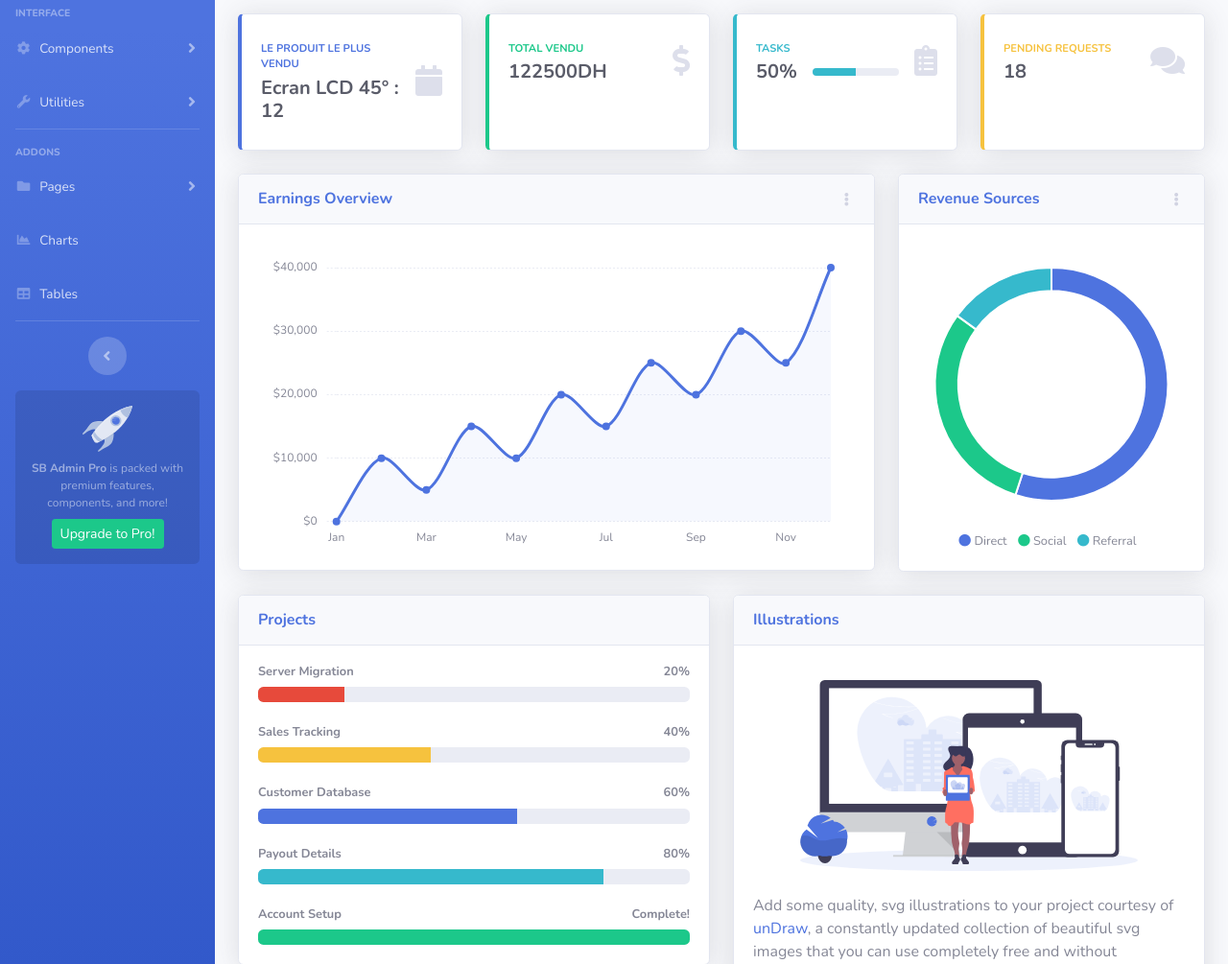
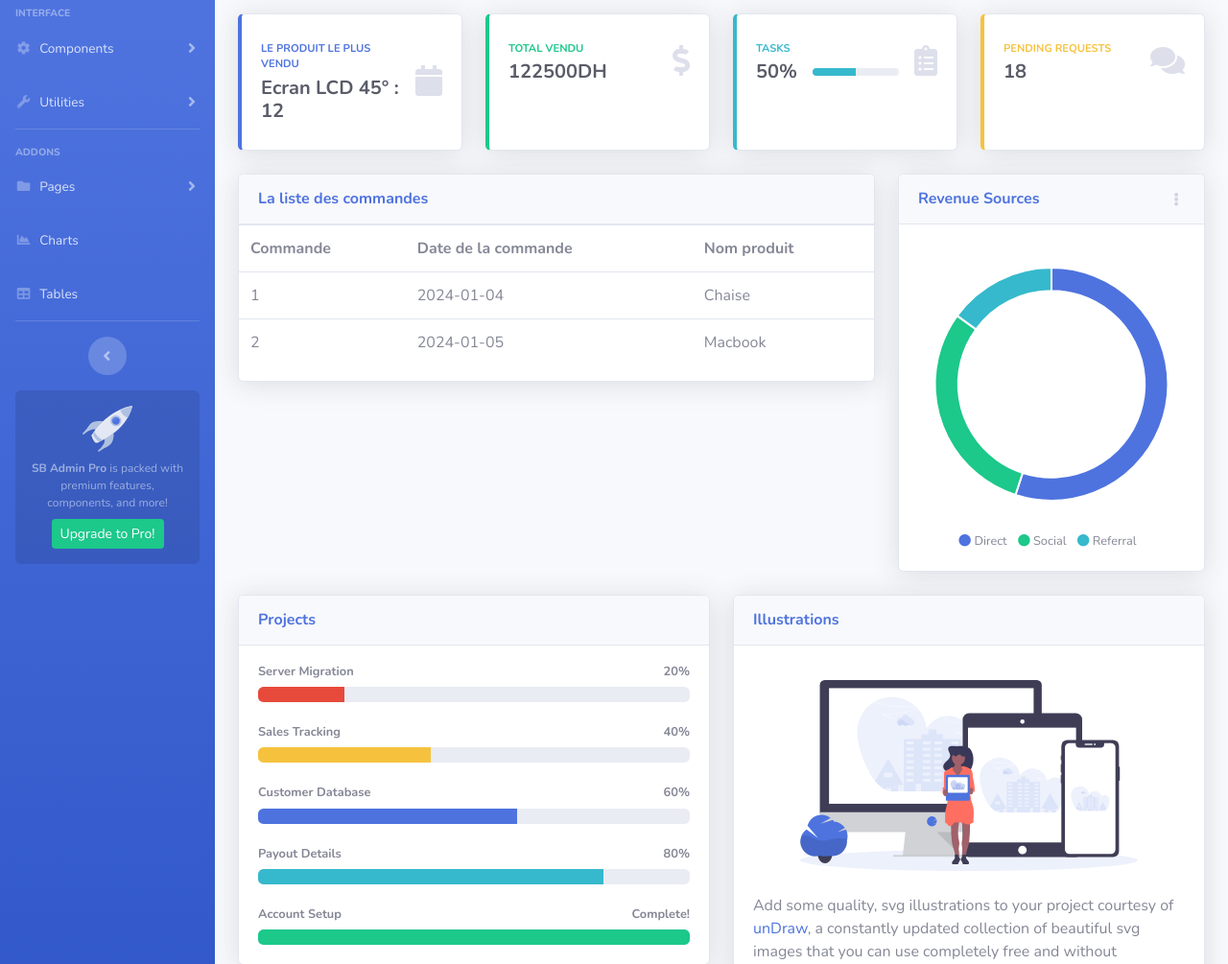
Before and after one commit to Kanisse/commerce, a PHP site: page /Admin/index.php in a window 1280 px wide. Shown: the part 138-1143 px from the top of the page at 96% size. Run offline with PHP 8.4, Linux system fonts and the light colour scheme; data comes from the database, SQL or seed files in the repository.

Commit message:
commandes

```diff
--- a/Admin/index.php
+++ b/Admin/index.php
@@ -483,28 +483,31 @@
                                 <!-- Card Header - Dropdown -->
                                 <div
                                     class="card-header py-3 d-flex flex-row align-items-center justify-content-between">
-                                    <h6 class="m-0 font-weight-bold text-primary">Earnings Overview</h6>
-                                    <div class="dropdown no-arrow">
-                                        <a class="dropdown-toggle" href="#" role="button" id="dropdownMenuLink"
-                                            data-toggle="dropdown" aria-haspopup="true" aria-expanded="false">
-                                            <i class="fas fa-ellipsis-v fa-sm fa-fw text-gray-400"></i>
-                                        </a>
-                                        <div class="dropdown-menu dropdown-menu-right shadow animated--fade-in"
-                                            aria-labelledby="dropdownMenuLink">
-                                            <div class="dropdown-header">Dropdown Header:</div>
-                                            <a class="dropdown-item" href="#">Action</a>
-                                            <a class="dropdown-item" href="#">Another action</a>
-                                            <div class="dropdown-divider"></div>
-                                            <a class="dropdown-item" href="#">Something else here</a>
-                                        </div>
-                                    </div>
+                                    <h6 class="m-0 font-weight-bold text-primary">La liste des commandes</h6>
+
                                 </div>
                                 <!-- Card Body -->
-                                <div class="card-body">
-                                    <div class="chart-area">
-                                        <canvas id="myAreaChart"></canvas>
-                                    </div>
-                                </div>
+                                 <?php
+                                 $sql ="select commandes.id as id , commandes.date_commande as date, produits.Nom as name
+                                 from commandes
+                                 join details on commandes.id= details.id_commande
+                                 join produits on details.id_produit= produits.id
+                                 Group BY commandes.id";
+
+                                 $result1= $cnx -> query($sql);
+                                 ?>
+                                <table class="table">
+                                        <tr>
+                                            <th>Commande</th>
+                                            <th>Date de la commande</th>
+                                            <th>Nom produit</th>
+                                        </tr>
+<?php
+while($row = $result1 -> fetch_assoc()){
+ echo  "<tr><td>".$row['id']."</td> <td>".$row['date']."</td> <td>".$row['name']."</td></tr>";
+}
+?>
+                                    </table>
                             </div>
                         </div>
 
```
